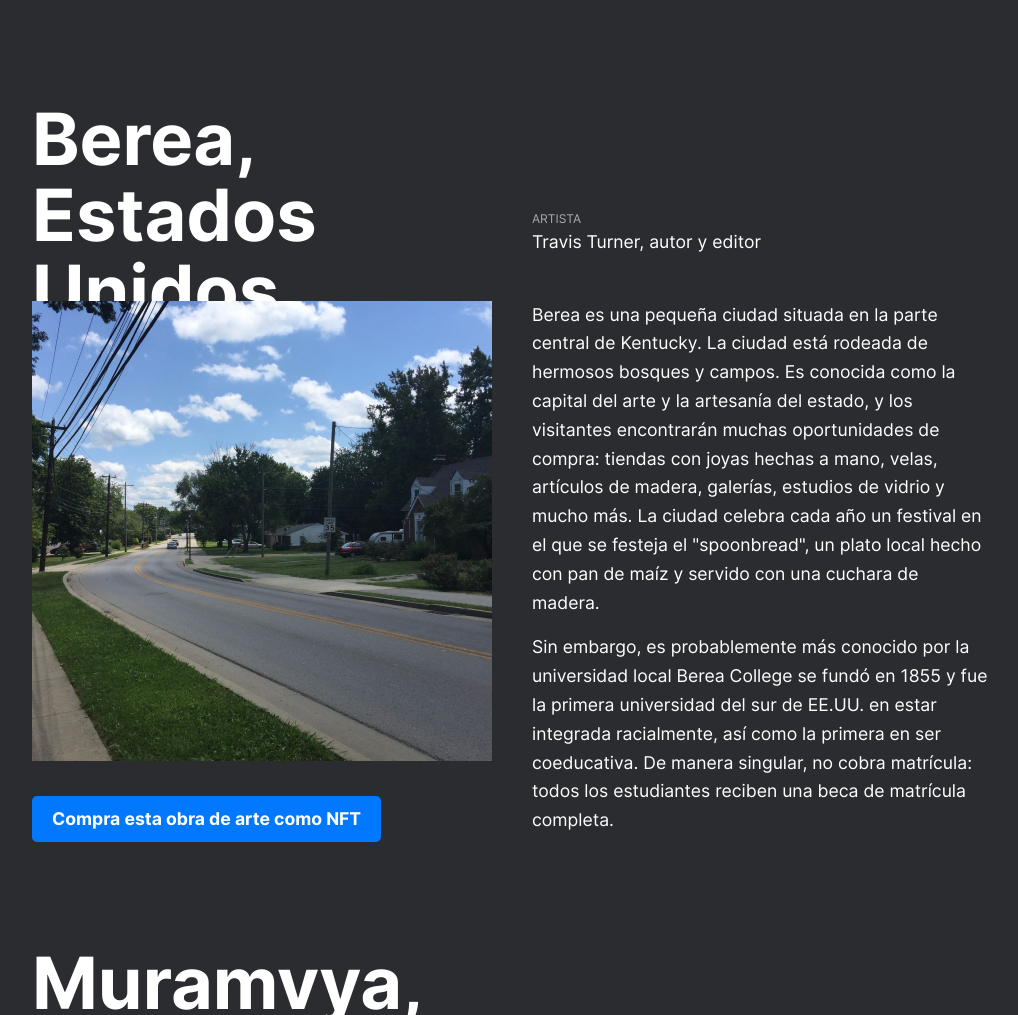
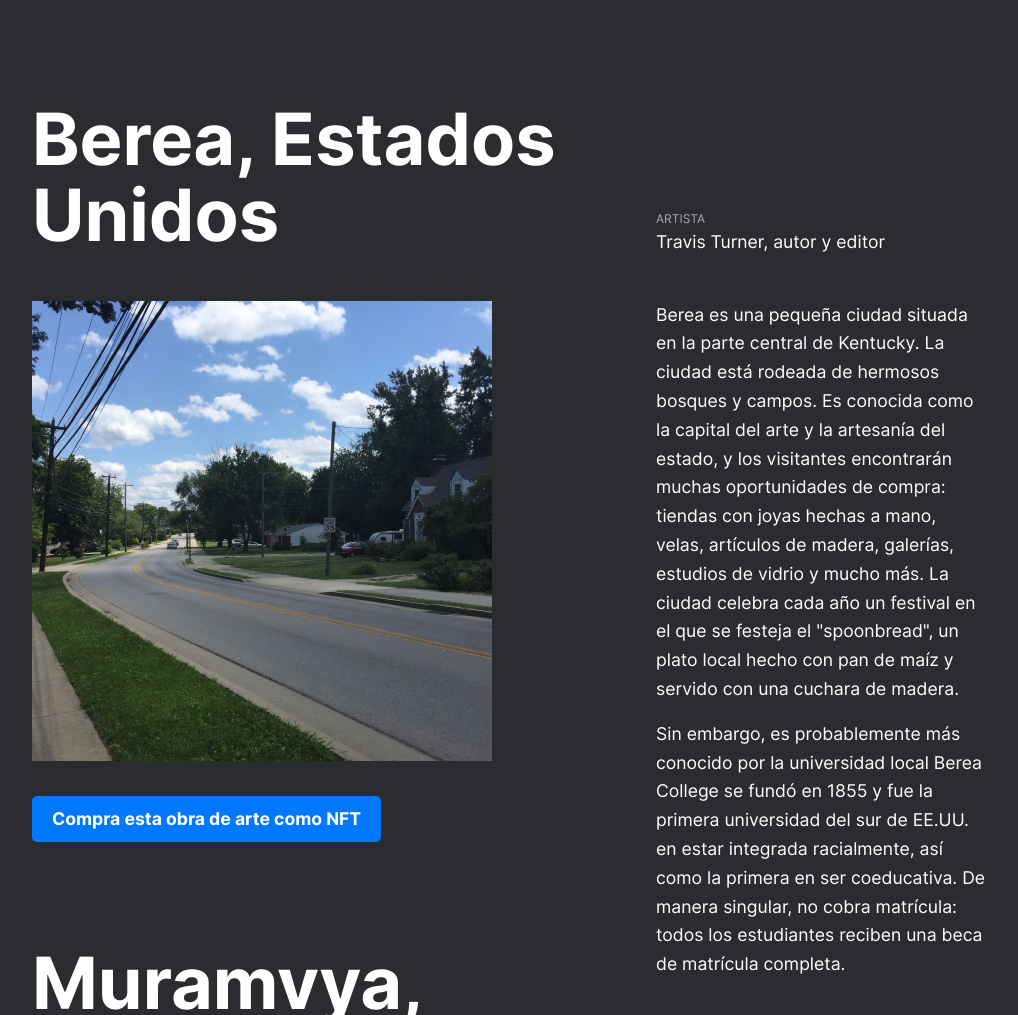
Before and after one commit to mmgonnar/web_project_homeland, a plain HTML site: page index.html in a window 1280 px wide. Shown: the part 1785-2800 px from the top of the page, without its empty margins (130-1148 px from the left). Drawn offline with Linux system fonts and the light colour scheme.

Commit message:
feat(css): :memo: Added modifier to usa

```diff
--- a/blocks/places/places.css
+++ b/blocks/places/places.css
@@ -23,8 +23,17 @@
   line-height: 4.75rem;
   font-weight: 900;
   height: 152px;
+}
+
+.place__title_usa{
+  grid-column: 1;
+  grid-row: 1;
+  font-size: 4.5em;
+  line-height: 4.75rem;
+  font-weight: 900;
+  height: 152px;
   overflow: visible;
-  max-width: 584px;
+  width: 584px;
 }
 
 .place__artist {
--- a/index.html
+++ b/index.html
@@ -63,7 +63,7 @@
         </div>
       </div>
       <div class="place">
-        <h4 class="place__title">Berea, Estados Unidos</h4>
+        <h4 class="place__title_usa">Berea, Estados Unidos</h4>
         <div class="place__artist">
           <span class="place__subtitle">Artista</span>
           <span class="place__artist_name">Travis Turner, autor y editor</span>
```
